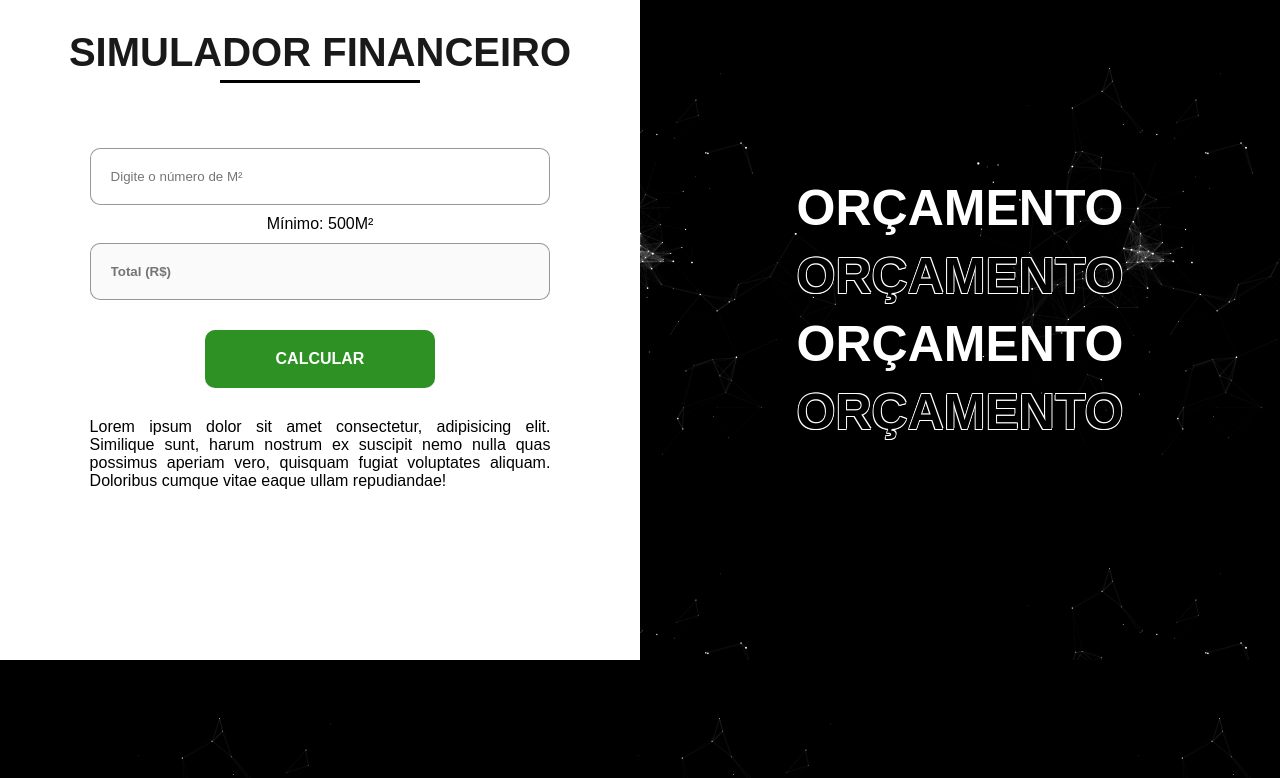
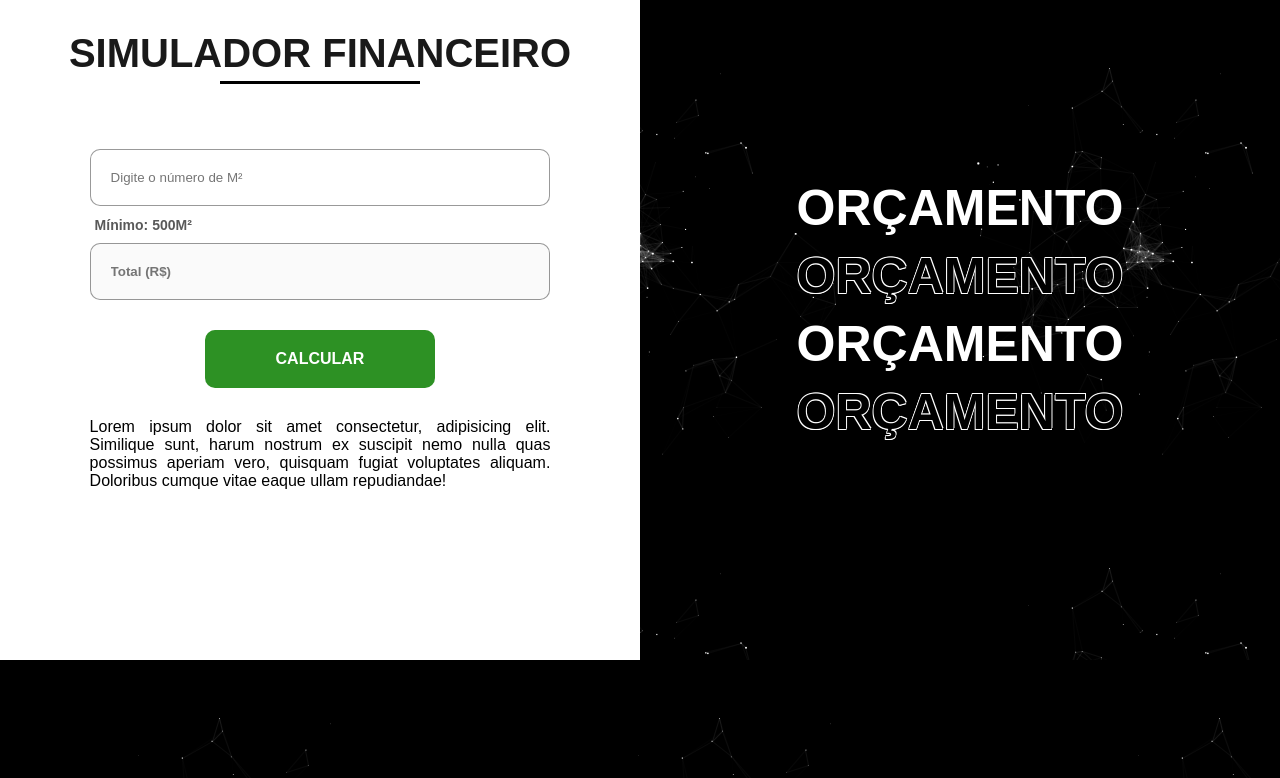
Before and after one commit to ignis-project/site-institucional, a plain HTML site: page index.html in a window 1280 px wide. Shown: the part 2540-3318 px from the top of the page. Drawn offline with Linux system fonts and the light colour scheme; files whose address does not match are found by name.

Commit message:
alinhando label do simulador financeiro

```diff
--- a/index.html
+++ b/index.html
@@ -141,7 +141,7 @@
                     </div>
                     <form action='javascript:void(0)' onsubmit="calculateBudget()">
                         <input id="meters2" type="number" min="500" placeholder="Digite o número de M²">
-                        Mínimo: 500M²
+                        <label> Mínimo: 500M²</label>
                         <input id="total" placeholder="Total (R$)" disabled>
                         <input id="btn-calculate" value="Calcular" type="submit">
                     </form>
--- a/src/css/main.css
+++ b/src/css/main.css
@@ -343,6 +343,15 @@ header, .second-header {
     border: 1px solid rgba(0, 0, 0, 0.4);
 }
 
+.container-content form label {
+    margin-right: auto;
+    margin-left: 5px;
+    margin-top: 1px;
+    font-size: 14px;
+    color: rgba(0, 0, 0, 0.65);
+    font-weight: 900;
+}
+
 .container form input[type="submit"] {
     width: 50%;
     border: 0px;
```
